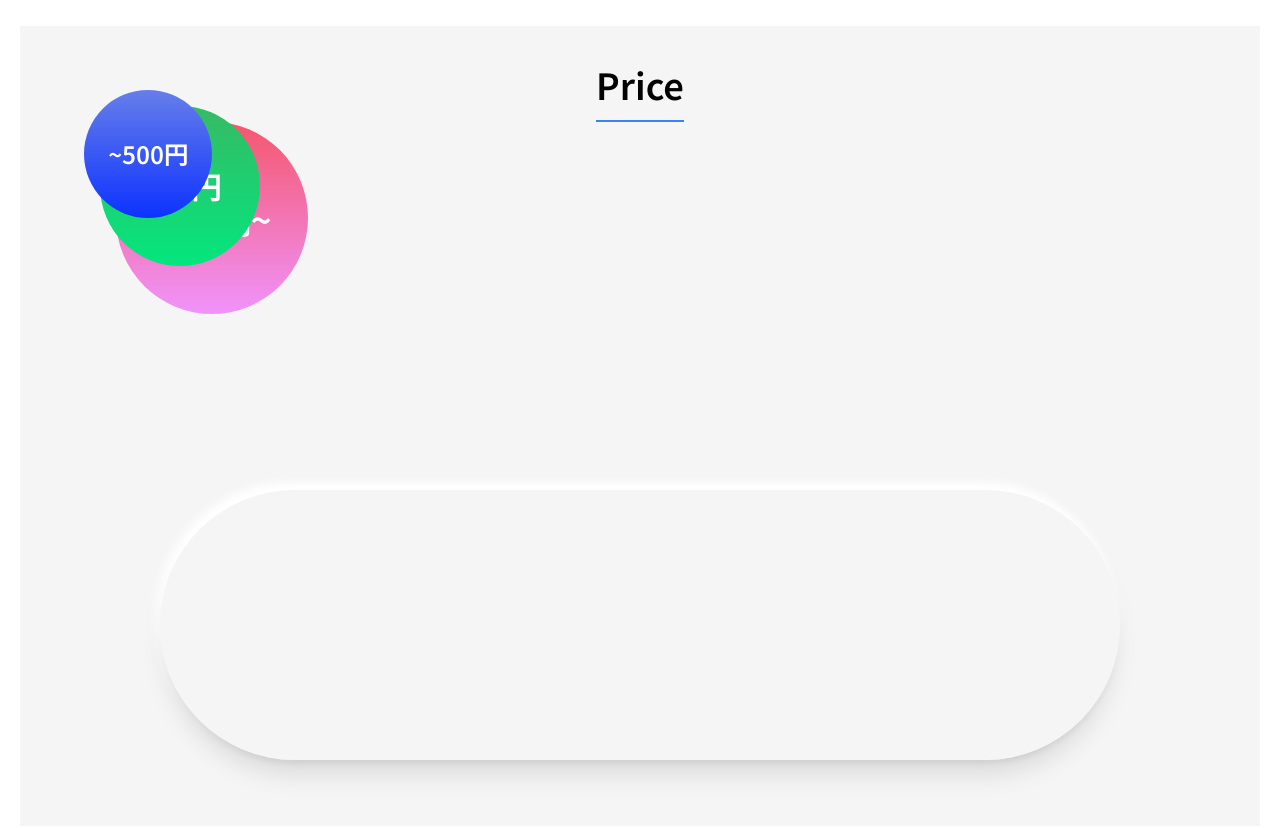
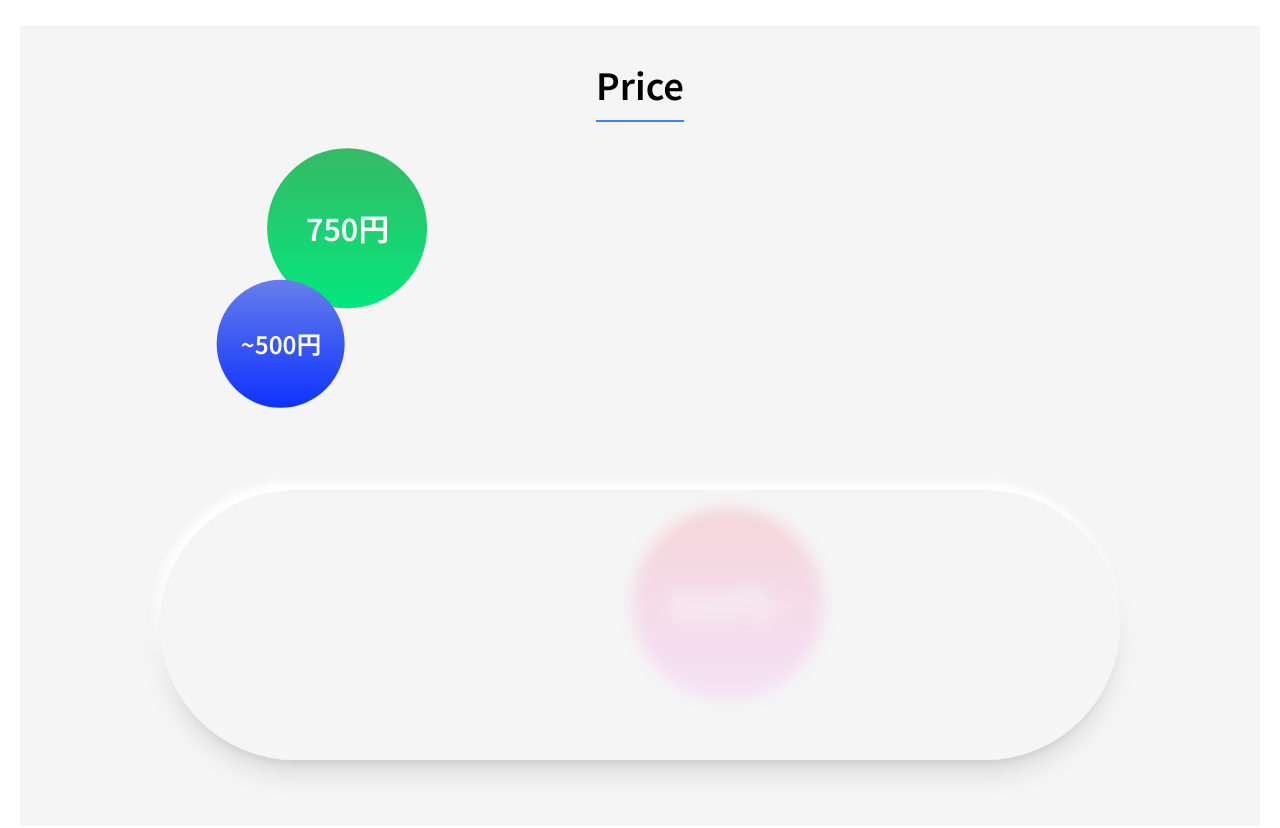
Before and after one commit to iputapp/lounas, a Next.js app: page /test/circle-button/price in a window 1280 px wide. Shown: the top 828 px of the page. Built offline with nearby package versions, Linux system fonts and the light colour scheme.

Commit message:
Update circle-button related to rand-pos-logic
- 72eca0c3fc36d33d503775ddaf0b43e9e664f217

```diff
--- a/src/components/buttons/CircleButton/index.tsx
+++ b/src/components/buttons/CircleButton/index.tsx
@@ -59,8 +59,8 @@ export function Circle({
 
   return (
     <motion.button
-      initial={{ scale: 0, x: `calc(100% - ${size / 2}rem)`, y: `calc(100% - ${size / 2}rem)` }}
-      animate={{ scale: 1, x: `calc(100% - ${size / 2}rem)`, y: `calc(100% - ${size / 2}rem)` }}
+      initial={{ scale: 0, x: `100%`, y: `100%` }}
+      animate={{ scale: 1, x: `${x}px`, y: `${y}px` }}
       exit={{ scale: 0 }}
       transition={{
         delay: Math.random(),
```
